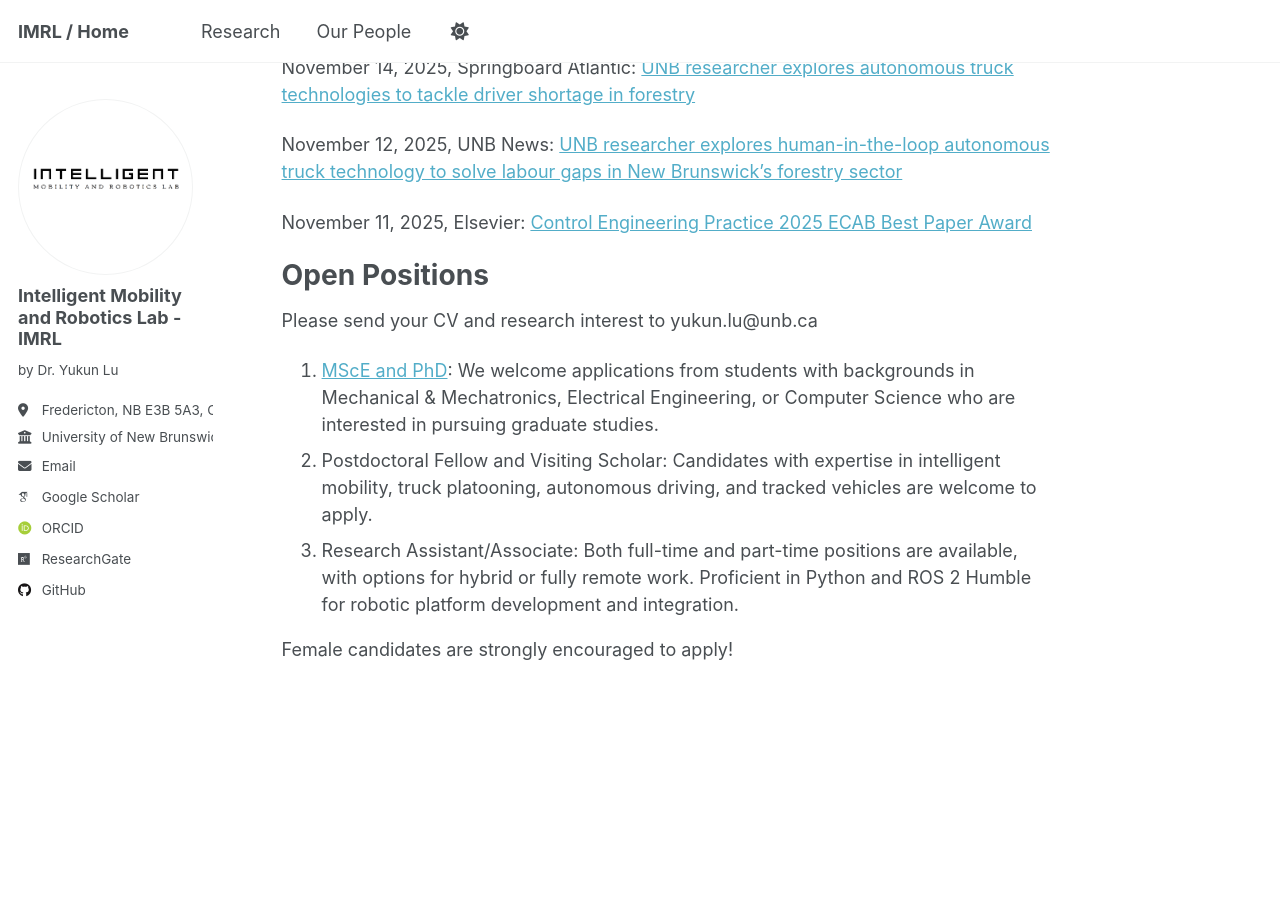
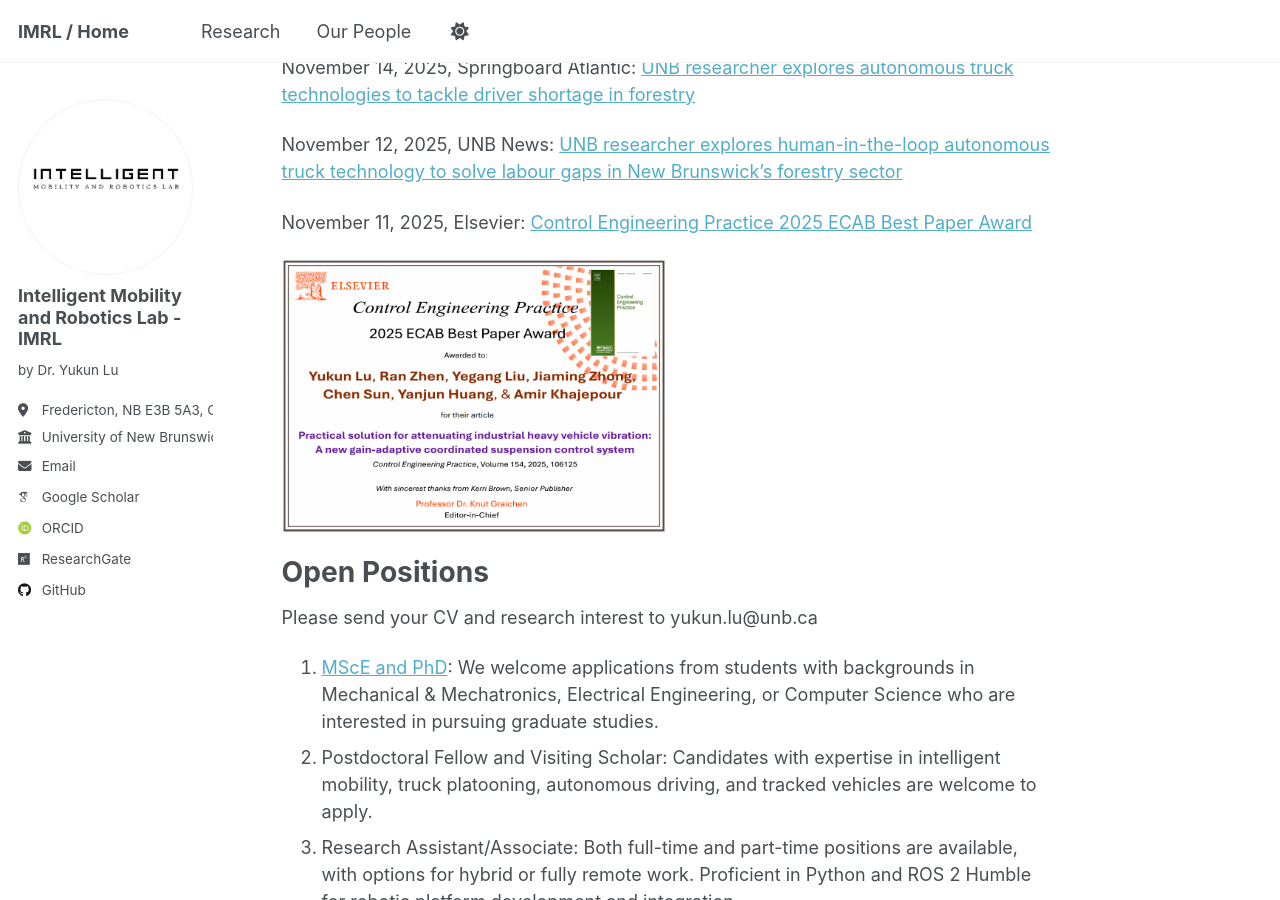
Before and after one commit to IMRL2025/IMRL2025.github.io, a Jekyll site: the page built from _pages/about.md, in a window 1280 px wide and 900 px high, scrolled down 880 px. Built offline with Jekyll 4.4.1, drawn with Linux system fonts in a browser that asks for light colours; some web fonts are replaced.

Commit message:
Insert image for ECAB Best Paper Award news
Added an image related to the ECAB Best Paper Award.

```diff
--- a/_pages/about.md
+++ b/_pages/about.md
@@ -29,7 +29,10 @@ November 14, 2025, Springboard Atlantic: [UNB researcher explores autonomous tru
 November 12, 2025, UNB News: [UNB researcher explores human-in-the-loop autonomous truck technology to solve labour gaps in New Brunswick's forestry sector](https://blogs.unb.ca/newsroom/2025/11/yukun-lu.php)
 
 November 11, 2025, Elsevier: [Control Engineering Practice 2025 ECAB Best Paper Award](https://www.sciencedirect.com/journal/control-engineering-practice/about/news/control-engineering-practice-2025-ecab-best-paper-award)
-
+<p align="left">
+  <img src="/images/CEP 2025 ECAB Best Paper Award.png" alt="News Nov 11" width="50%">
+  <br>
+</p>
 
 
 Open Positions
```
